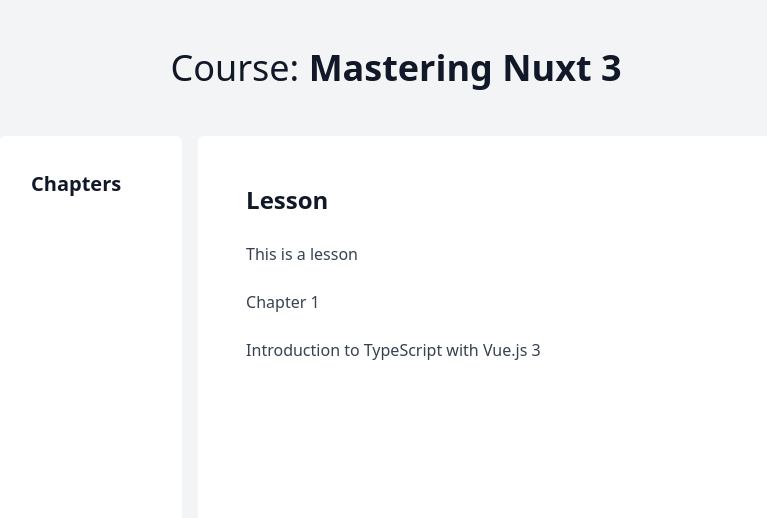
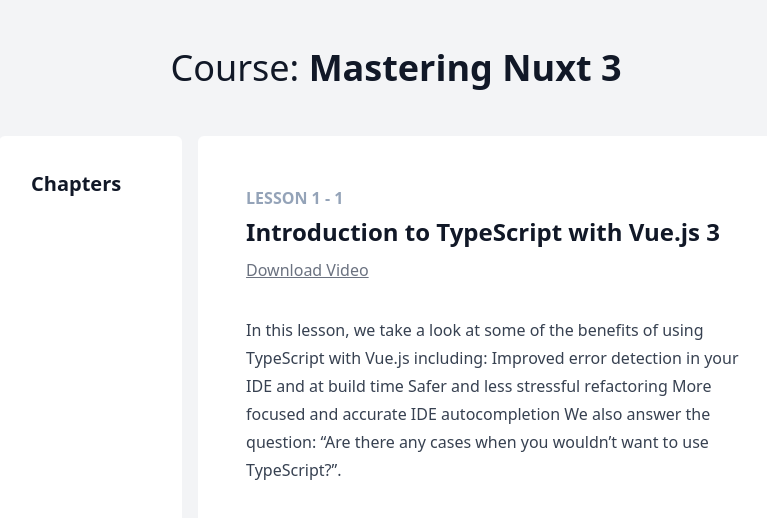
Before and after one commit to denys-petryniak/course-platform, a Nuxt app: page /course/chapter/1-chapter-1/lesson/1-introduction-to-typescript-with-vue-js-3 in a window 1280 px wide. Shown: the top 518 px of the page, without its empty margins (244-1011 px from the left). Built offline with nearby package versions, Linux system fonts and the light colour scheme.

Commit message:
Update lesson styling

```diff
--- a/pages/course/chapter/[chapterSlug]/lesson/[lessonSlug].vue
+++ b/pages/course/chapter/[chapterSlug]/lesson/[lessonSlug].vue
@@ -16,8 +16,27 @@
 </script>
 
 <template>
-  <h2>Lesson</h2>
-  <p>This is a lesson</p>
-  <p>{{ chapter?.title }}</p>
-  <p>{{ lesson?.title }}</p>
+  <div>
+    <p class="mt-0 uppercase font-bold text-slate-400 mb-1">
+      Lesson {{ chapter?.number }} - {{ lesson?.number }}
+    </p>
+    <h2 class="my-0">{{ lesson?.title }}</h2>
+    <div class="flex space-x-4 mt-2 mb-8">
+      <a
+        v-if="lesson?.sourceUrl"
+        class="font-normal text-md text-gray-500"
+        :href="lesson.sourceUrl"
+      >
+        Download Source Code
+      </a>
+      <a
+        v-if="lesson?.downloadUrl"
+        class="font-normal text-md text-gray-500"
+        :href="lesson.downloadUrl"
+      >
+        Download Video
+      </a>
+    </div>
+    <p>{{ lesson?.text }}</p>
+  </div>
 </template>
```
